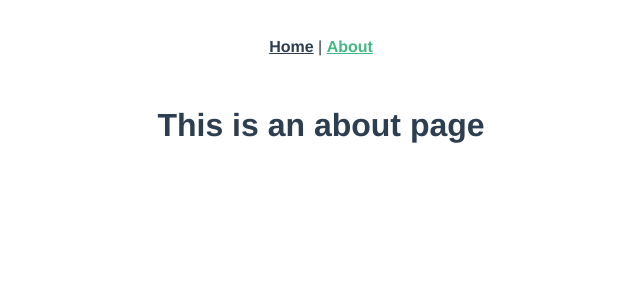
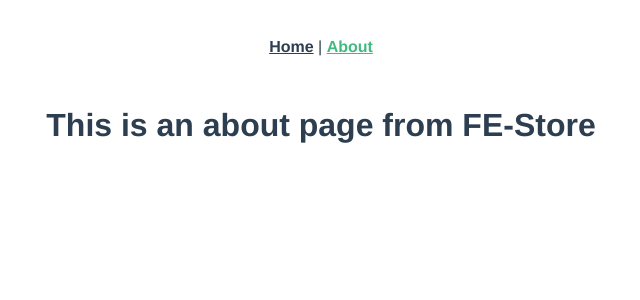
Before and after one commit to kiet-lt-gnk/FE-Stores, a Vue app: page /about in a window 1280 px wide. Shown: the top 300 px of the page, without its empty margins (319-959 px from the left). Built offline with nearby package versions, Linux system fonts and the light colour scheme.

Commit message:
Update About Page

```diff
--- a/src/pages/AboutView.vue
+++ b/src/pages/AboutView.vue
@@ -1,5 +1,5 @@
 <template>
   <div class="about">
-    <h1>This is an about page</h1>
+    <h1>This is an about page from FE-Store</h1>
   </div>
 </template>
--- a/vue.config.js
+++ b/vue.config.js
@@ -13,7 +13,8 @@ module.exports = defineConfig({
         filename: "remoteEntry.js",
         remotes: {
           // areas: "areas@http://localhost:8090/remoteEntry.js",
-          areas: "areas@https://areas.netlify.app/remoteEntry.js",
+          // areas: "areas@https://areas.netlify.app/remoteEntry.js",
+          areas: "areas@https://d16b547fhdixqa.cloudfront.net/remoteEntry.js",
         },
         exposes: {
           "./About": "./src/pages/AboutView",
```
